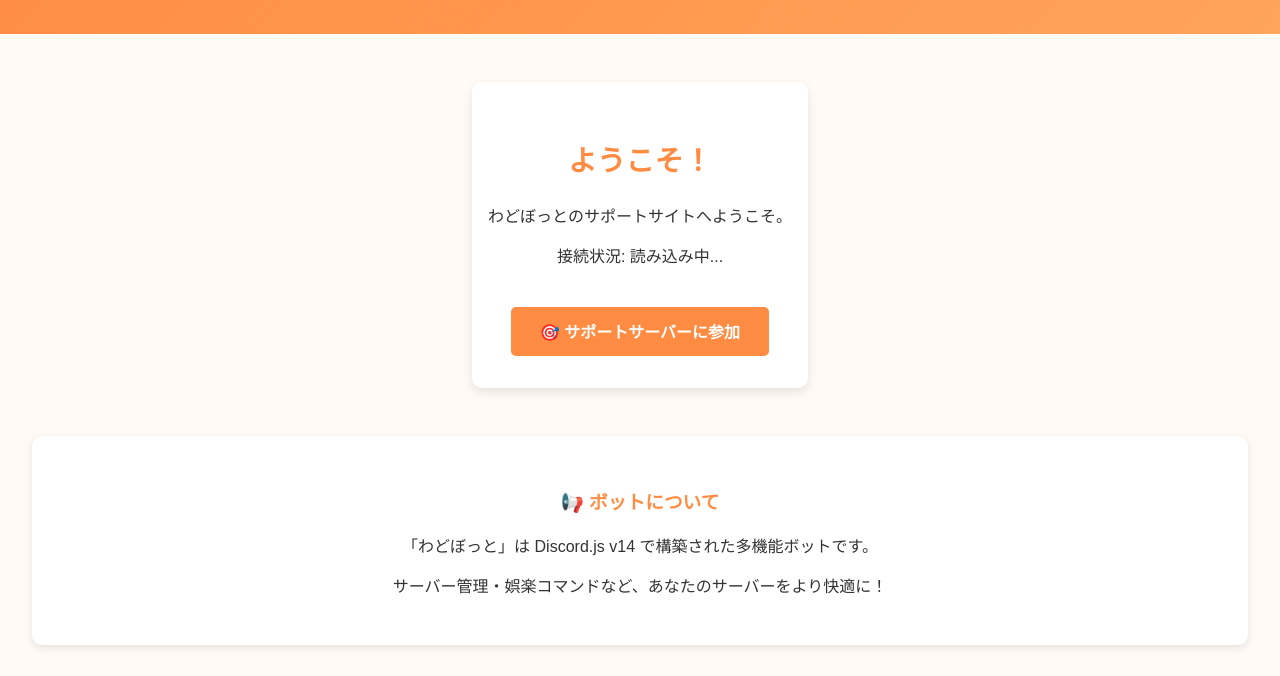
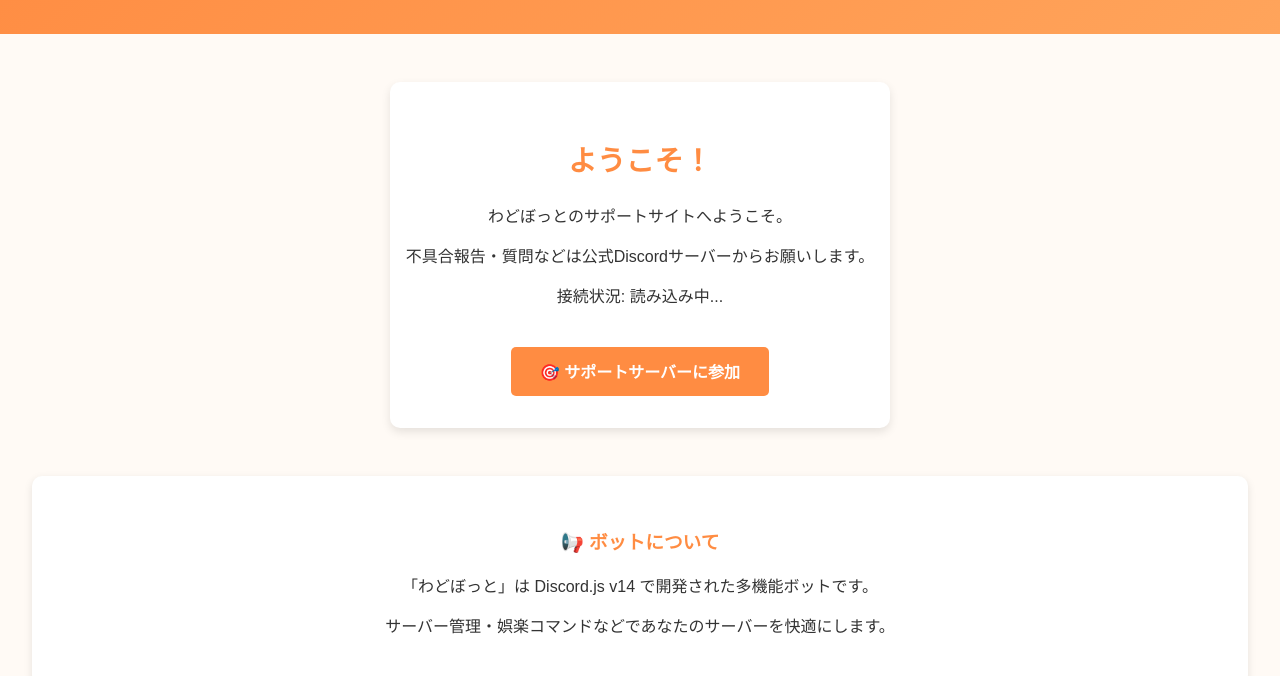
Before and after one commit to w6d0/wado-support, a plain HTML site: page index.html in a window 1280 px wide. Shown: the part 119-795 px from the top of the page. Drawn offline with Linux system fonts and the light colour scheme.

Commit message:
Update index.html

```diff
--- a/index.html
+++ b/index.html
@@ -15,6 +15,7 @@
     <section class="hero">
       <h2>ようこそ！</h2>
       <p>わどぼっとのサポートサイトへようこそ。</p>
+      <p>不具合報告・質問などは公式Discordサーバーからお願いします。</p>
 
       <div id="bot-status" class="status-box">
         <p>接続状況: <span id="status-text">読み込み中...</span></p>
@@ -25,8 +26,8 @@
 
     <section class="info">
       <h3>📢 ボットについて</h3>
-      <p>「わどぼっと」は Discord.js v14 で構築された多機能ボットです。</p>
-      <p>サーバー管理・娯楽コマンドなど、あなたのサーバーをより快適に！</p>
+      <p>「わどぼっと」は Discord.js v14 で開発された多機能ボットです。</p>
+      <p>サーバー管理・娯楽コマンドなどであなたのサーバーを快適にします。</p>
     </section>
 
     <section class="admin">
```
